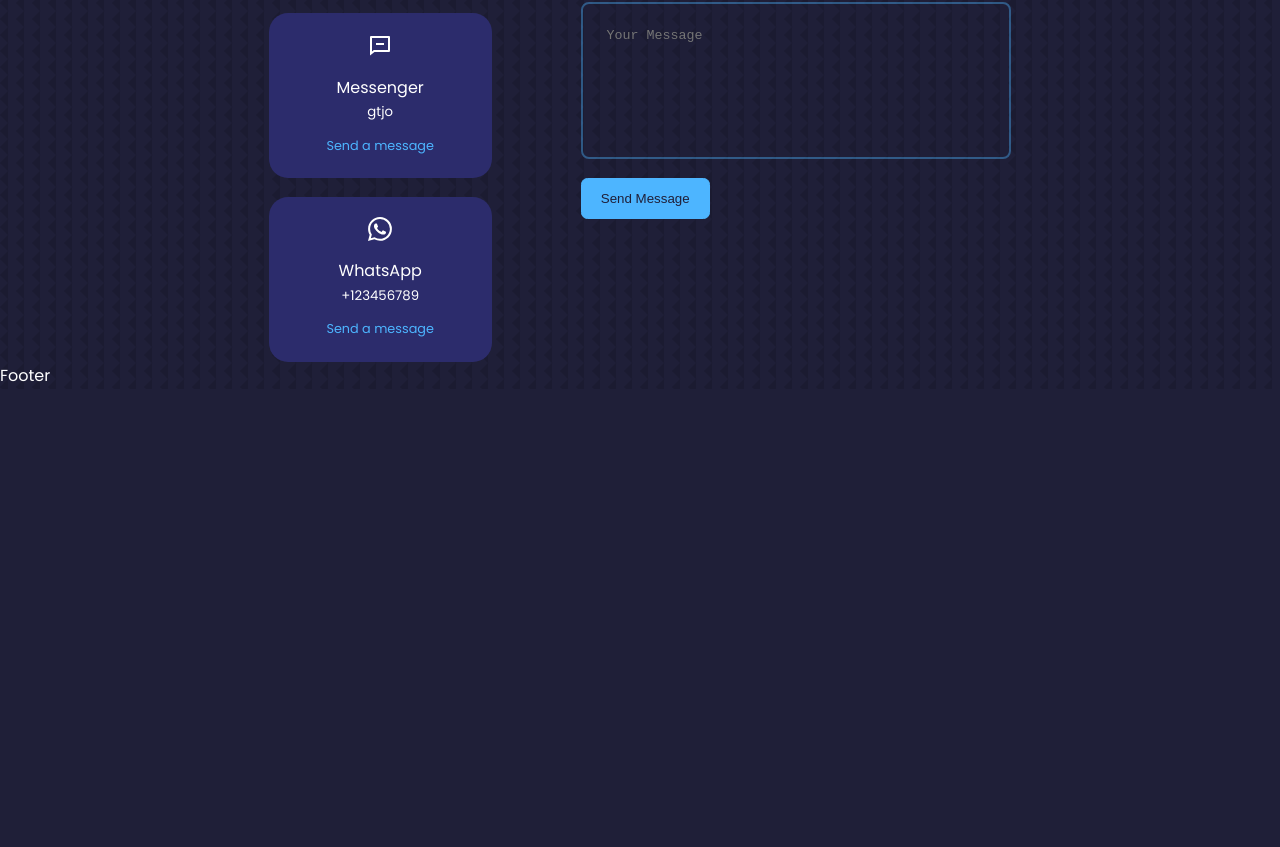
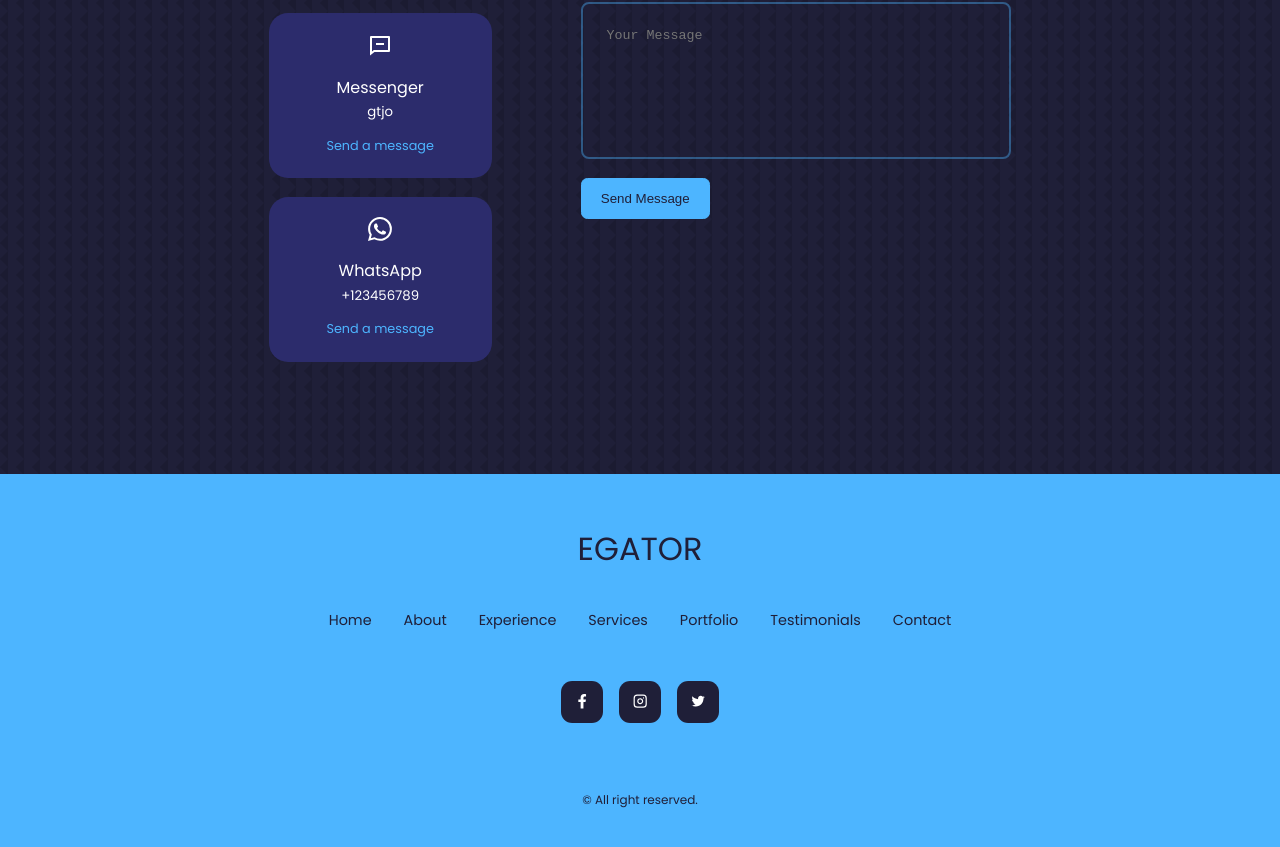
Before and after one commit to Tailler1992/react-portfolio, a React (Create React App) app: page / in a window 1280 px wide. Shown: the part 5237-6084 px from the top of the page. Before the commit the page ends 5626 px from the top, so only its background shows below. Built offline with nearby package versions, Linux system fonts and the light colour scheme.

Commit message:
implemented the Footer component

```diff
--- a/src/components/Footer/Footer.css
+++ b/src/components/Footer/Footer.css
@@ -0,0 +1,64 @@
+footer {
+    background: var(--color-primary);
+    padding: 3rem 0;
+    text-align: center;
+    font-size: 0.9rem;
+    margin-top: 7rem;
+}
+
+footer a {
+    color: var(--color-bg);
+}
+
+.footer__logo {
+    font-size: 2rem;
+    font-weight: 500;
+    margin-bottom: 2rem;
+    display: block;
+}
+
+.permalinks {
+    display: flex;
+    flex-wrap: wrap;
+    justify-content: center;
+    gap: 2rem;
+    margin: 0 auto 3rem;
+}
+
+.footer__socials {
+    display: flex;
+    justify-content: center;
+    gap: 1rem;
+    margin-bottom: 4rem;
+}
+
+.footer__socials a {
+    background: var(--color-bg);
+    color: var(--color-white);
+    padding: 0.8rem;
+    border-radius: 0.7rem;
+    display: flex;
+    border: 1px solid transparent;
+}
+
+.footer__socials a:hover {
+    background: transparent;
+    color: var(--color-bg);
+    border-color: var(--color-bg);
+}
+
+.footer__copyright {
+    margin-bottom: 4rem;
+    color: var(--color-bg);
+}
+
+@media screen and (max-width: 600px) {
+    .permalinks {
+        flex-direction: column;
+        gap: 1.5rem;
+    }
+
+    .footer__socials {
+        margin-bottom: 2.6rem;
+    }
+}
--- a/src/components/Footer/Footer.jsx
+++ b/src/components/Footer/Footer.jsx
@@ -1,8 +1,31 @@
 import React from 'react';
 import './Footer.css';
+import {FaFacebookF} from "react-icons/fa";
+import {FiInstagram} from "react-icons/fi";
+import {IoLogoTwitter} from "react-icons/io";
 
 const Footer = () => {
-  return <div>Footer</div>;
+  return <footer>
+    <a href="#" className="footer__logo">EGATOR</a>
+    <ul className="permalinks">
+      <li><a href="#">Home</a></li>
+      <li><a href="#about">About</a></li>
+      <li><a href="#experience">Experience</a></li>
+      <li><a href="#services">Services</a></li>
+      <li><a href="#portfolio">Portfolio</a></li>
+      <li><a href="#testimonials">Testimonials</a></li>
+      <li><a href="#contact">Contact</a></li>
+    </ul>
+
+    <div className="footer__socials">
+      <a href="https://facebook.com"><FaFacebookF/></a>
+      <a href="https://instagram.com"><FiInstagram/></a>
+      <a href="https://twitter.com"><IoLogoTwitter/></a>
+    </div>
+    <div className="footer__copyright">
+      <small>&copy; All right reserved.</small>
+    </div>
+  </footer>;
 };
 
 export default Footer;
```
